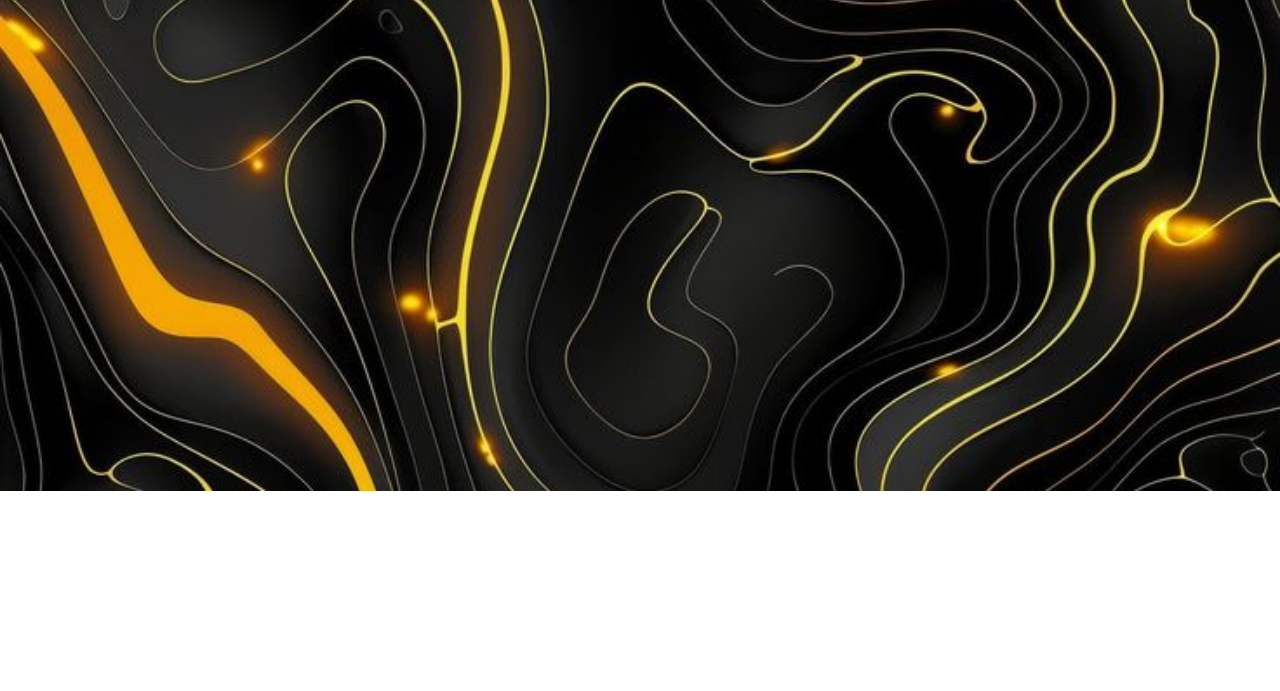
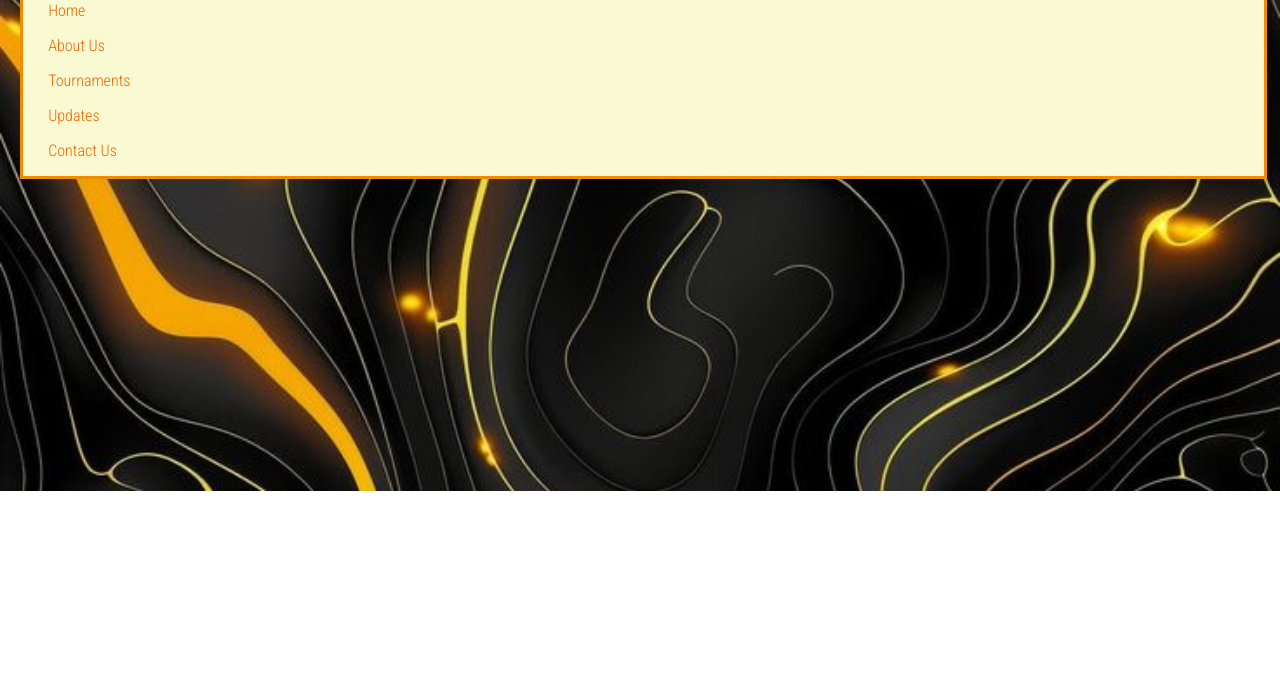
Before and after one commit to Hisoka-01/Hand_Cricket, a plain HTML site: page Frontend/HOME/index.html in a window 1280 px wide. Shown: the part 109-800 px from the top of the page. Drawn offline with Linux system fonts and the light colour scheme; a web font is replaced by a local one.

Commit message:
Add files via upload

```diff
--- a/Frontend/HOME/index.html
+++ b/Frontend/HOME/index.html
@@ -31,19 +31,19 @@
                     <div>Sign Up</div>
                 </li>
                 <li class="dropdown">
-                    <svg width="36" height="21" viewBox="0 0 36 17" fill="none" xmlns="http://www.w3.org/2000/svg">
+                    <svg width="36" height="21" viewBox="0 0 36 17" fill="none" xmlns="http://www.w3.org/2000/svg" class="dropdown-btn" onclick="toggleMenu()">
                         <rect width="36" height="17" fill="transparent" />
                         <line x1="12" y1="8.5" x2="36" y2="8.5" stroke="#F08C00" stroke-width="2.3" />
                         <line y1="16.5" x2="24" y2="16.5" stroke="#F08C00" stroke-width="2.5" />
                         <line x1="5" y1="0.5" x2="30" y2="0.5" stroke="#F08C00" stroke-width="2" />
                     </svg>
-                    <!-- <ul class="dropdown-list">
+                    <ul class="dropdown-list">
                         <li class="dropHome">Home</li>
                         <li class="dropAboutUs">About Us</li>
                         <li class="dropTournament">Tournaments</li>
                         <li class="dropUpdates">Updates</li>
                         <li class="dropContactUs">Contact Us</li>
-                    </ul> -->
+                    </ul>
                 </li>
             </ul>
         </div>
--- a/Frontend/HOME/script.js
+++ b/Frontend/HOME/script.js
@@ -0,0 +1,5 @@
+let list = document.getElementsByClassName('dropdown-list');
+
+function toggleMenu() {
+    list.classList.toggle('toggling');
+}
--- a/Frontend/HOME/style.css
+++ b/Frontend/HOME/style.css
@@ -1,4 +1,5 @@
 @import url('https://fonts.googleapis.com/css2?family=Caveat:wght@400..700&family=Indie+Flower&family=Potta+One&display=swap');
+@import url('https://fonts.googleapis.com/css2?family=Roboto+Condensed:ital,wght@0,100..900;1,100..900&display=swap');
 
 @font-face {
     font-family: "Virgil";
@@ -120,12 +121,24 @@ li{
 
 .dropdown-list {
     list-style: none;
-    background-color: #333;
-    padding: 10px 0;
+    border: 3px solid rgb(240, 140, 0);
+    background-color: lightgoldenrodyellow;
+    padding: 1vh 0;
     position: absolute;
-    top: 40px;
+    top: 6vh;
     right: 0;
-    width: 150px;
+    width: 97vw;
     /* display: none; */
-    box-shadow: 0 4px 6px rgba(0, 0, 0, 0.1);
+    /* box-shadow: 0 4px 6px rgba(0, 0, 0, 0.1); */
 }
+.toggling {
+    display: block;
+}
+
+.dropdown li {
+    padding: 1vh 0;
+    color: rgb(240, 100, 0);
+    font-family: "Roboto Condensed", sans-serif;
+    font-weight: 300;
+    font-size: 1rem;
+}
```
